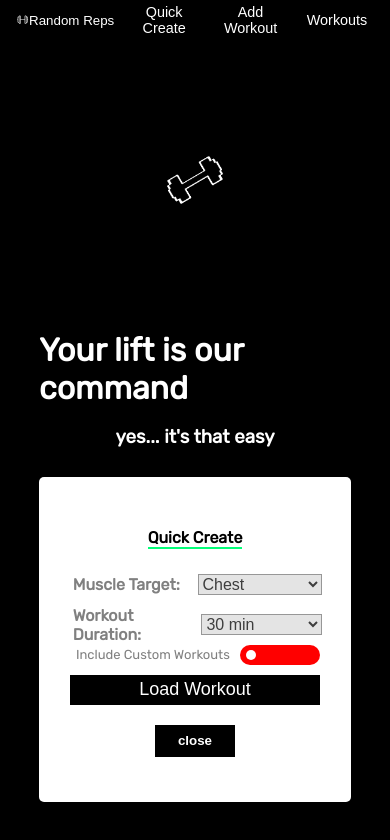
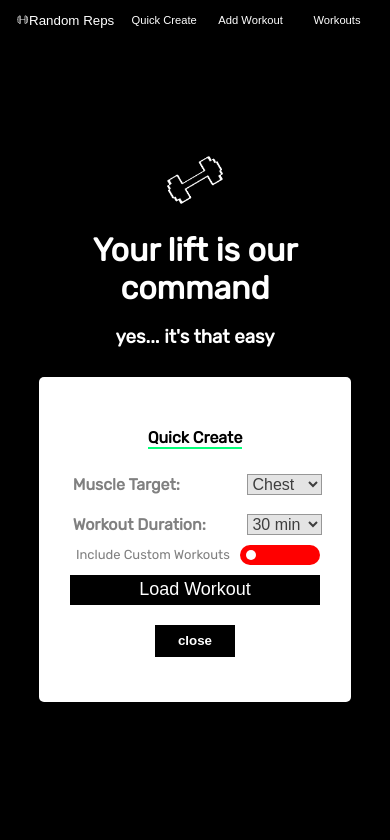
Before and after one commit to jaymbans/randomreps, a React (Create React App) app: page / in a window 390 px wide. Both pictures are taken after a click on the button "Quick Create". Shown: the top 840 px of the page. Built offline with nearby package versions, Linux system fonts and the light colour scheme.

Commit message:
mobile css

```diff
--- a/src/App.css
+++ b/src/App.css
@@ -89,6 +89,10 @@ h1 {
 
 
 /* quick create */
+.main-page-title {
+  color: white;
+}
+
 .quickCreatePanel,
 .customWorkoutPanel,
 .workoutListPanel {
@@ -311,6 +315,7 @@ section.workout-output {
   animation: slide .5s forwards;
 }
 
+
 @-webkit-keyframes slide {
   100% {
     top: 0;
@@ -333,7 +338,8 @@ section.workout-output {
   top: 150px
 }
 
-.thought-icon {
+.thought-icon,
+.muscle-logo {
   height: 60px;
   width: 60px;
   position: absolute;
@@ -418,3 +424,47 @@ section.workout-output {
   max-width: 500px;
   color: gray;
 }
+
+@media (max-width: 700px) {
+  .app-container {
+    display: flex;
+    justify-content: center;
+  }
+
+  .main-button {
+    font-size: .7rem;
+  }
+
+  .main-page-title {
+    text-align: center;
+  }
+
+  .quick-select select {
+    width: 30%;
+  }
+
+  section.header {
+    height: 170px;
+  }
+
+  .movement,
+  .custom-workout-input {
+    flex-direction: column;
+  }
+
+  .custom-workout-input p {
+    margin-top: 2px;
+  }
+
+  .ootb-work-out-list,
+  .custom-work-out-list {
+    text-align: center;
+    font-size: .7rem;
+  }
+
+  .home-screen-bg {
+    box-shadow: 0 0 150px 150px black inset;
+    background-position: top;
+  }
+
+}
--- a/src/components/CustomWorkout/CustomWorkoutPanel.jsx
+++ b/src/components/CustomWorkout/CustomWorkoutPanel.jsx
@@ -49,14 +49,14 @@ function CustomWorkoutPanel() {
     <>
       <TfiThought className='thought-icon' />
       <ToastContainer theme='dark' />
-      <h1 style={{ color: 'white' }}>Want to Try a new Workout?</h1>
-      <h3 style={{ color: 'white' }}>Add your own workout below</h3>
+      <h1 className='main-page-title'>Want to Try a new Workout?</h1>
+      <h3 className='main-page-title'>Add your own workout below</h3>
       <form onSubmit={handleSubmit} className="customWorkoutPanel">
         <p className="qc-title">Custom Workout</p>
-        <div className="quick-select">
+        <div className="quick-select movement">
           <label name='workoutName'>Movement Name:</label>
           <div className="custom-workout-input">
-            <input type="text" name="workoutName" id="workoutName" />
+            <input className='movement' type="text" name="workoutName" id="workoutName" />
             <p className='desc'>(curl, squat, etc.)</p>
           </div>
         </div>
--- a/src/components/Navbar.jsx
+++ b/src/components/Navbar.jsx
@@ -1,4 +1,3 @@
-import React, { useContext } from 'react'
 import '../App.css'
 import QuickCreate from '../components/QuickCreate/QuickCreate';
 import CustomWorkout from '../components/CustomWorkout/CustomWorkout';
--- a/src/components/QuickCreate/QuickCreatePanel.jsx
+++ b/src/components/QuickCreate/QuickCreatePanel.jsx
@@ -70,6 +70,8 @@ function QuickCreatePanel() {
 
   const handleMuscleChange = (e) => {
     setUserMuscle(e.target.value);
+    setIncludeCustom(false);
+    document.querySelector('.custom-workout-dial').classList.remove('custom-workout-dial-turned-on')
     return;
   }
   const handleDurationChange = (e) => {
@@ -87,8 +89,8 @@ function QuickCreatePanel() {
   return (
     <>
       <div className="dumbbell-gif"></div>
-      <h1 style={{ color: 'white' }}>Your lift is our command</h1>
-      <h3 style={{ color: 'white' }}>yes... it's that easy</h3>
+      <h1 className='main-page-title'>Your lift is our command</h1>
+      <h3 className='main-page-title'>yes... it's that easy</h3>
       <ToastContainer theme='dark' />
       <form id='quick-create-form' onSubmit={handleSubmit} className="quickCreatePanel">
         <p className="qc-title">Quick Create</p>
--- a/src/components/WorkoutListPanel.jsx
+++ b/src/components/WorkoutListPanel.jsx
@@ -4,6 +4,7 @@ import '../App.css'
 import { ootbWorkouts } from '../workouts/workouts';
 import useLocalStorage from '../utilities/useLocalStorage'
 import { MdCancelPresentation } from 'react-icons/md'
+import { GiMuscleUp } from 'react-icons/gi'
 
 function WorkoutListPanel() {
   const controller = useContext(mainControllerContext);
@@ -25,6 +26,7 @@ function WorkoutListPanel() {
 
   return (
     <>
+      <GiMuscleUp className='muscle-logo' />
       <h1 style={{ color: 'white' }}>Workouts</h1>
       <h3 style={{ color: 'white' }}>all the currently tracked workouts</h3>
       <div className="workoutListPanel">
```
